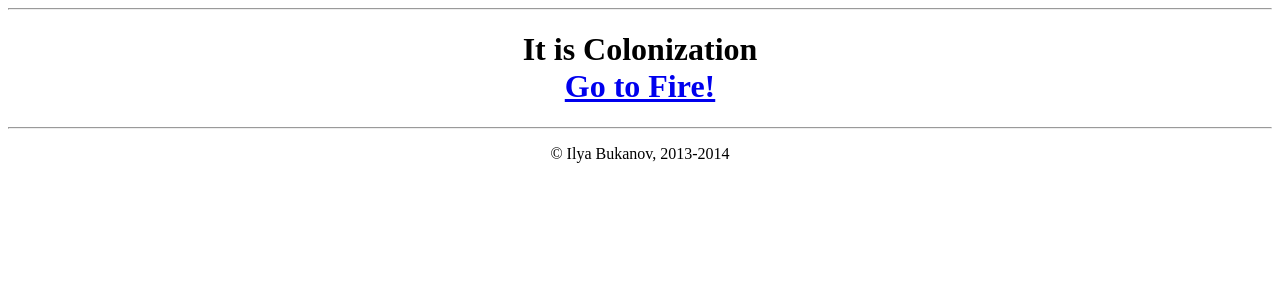
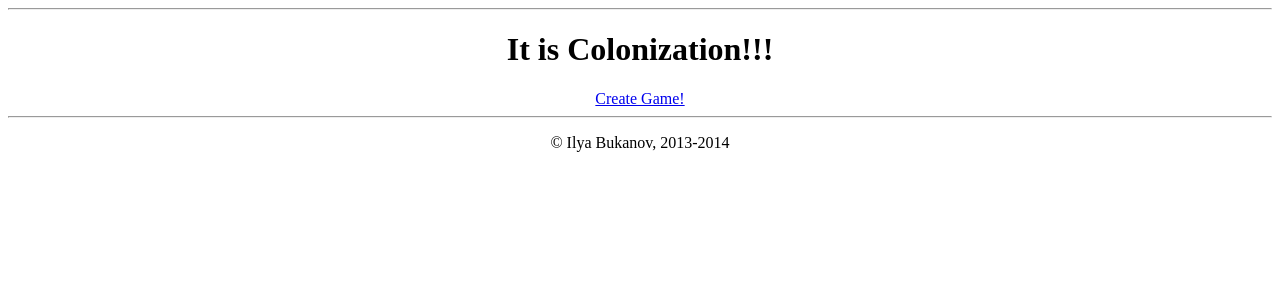
Before and after one commit to ArtemAstahov/colonization, a Django app: page / in a window 1280 px wide. Shown: the part 28-328 px from the top of the page. Run offline with Django 3.2, Linux system fonts and the light colour scheme; the visitor is signed in with stand-in values (Sample User, id 1); data that the repository does not hold is empty; some libraries are stand-ins or nearby versions.

Commit message:
init players integration

```diff
--- a/game/models.py
+++ b/game/models.py
@@ -5,29 +5,31 @@ from django.db.models import Sum
 from django.utils import timezone
 
 
+GAME_STATE = {
+    0: 'CREATED',
+    1: 'STARTED',
+    2: 'FINISHED'
+}
+
+
 class Game(models.Model):
+    state = models.IntegerField(default=0)
     winner = models.ForeignKey(User)
     creation_date = models.DateTimeField(default=timezone.now())
 
 
-def create_game(user1):
-    game = Game(winner=user1)
+def create_game(user):
+    game = Game(winner=user)
     game.save()
 
-    player1 = create_player(user1, game, "red")
+    player = create_player(user, game, "red")
+    player.active = False
+    player.save()
 
     game_map = Map(game=game)
     game_map.save()
 
-    create_unit(game_map, 3, 2, player1, 1, True)
-    create_unit(game_map, 1, 5, player1, 2, True)
-    create_unit(game_map, 7, 4, player1, 3, True)
-    create_unit(game_map, 3, 2, player1, 4, True)
-    create_unit(game_map, 1, 1, player1, 5, True)
-
-    create_settlement(game_map, 3, 3, player1, 1, True)
-    create_settlement(game_map, 4, 5, player1, 2, True)
-    create_settlement(game_map, 6, 3, player1, 3, True)
+    create_unit(game_map, 3, 2, player, 1, True)
 
     return game
 
@@ -40,6 +42,19 @@ def is_created_game(user):
     return Player.objects.filter(user=user).exists()
 
 
+def get_host_game():
+    return Game.objects.filter(state=0).first()
+
+
+def join_to_game(user):
+    game = get_host_game()
+    player = create_player(user, game, "blue")
+    player.active = True
+    player.save()
+    game_map = game.map_set.all().first()
+    create_unit(game_map, 15, 10, player, 1, True)
+
+
 class Player(models.Model):
     user = models.ForeignKey(User)
     game = models.ForeignKey(Game)
@@ -49,13 +64,18 @@ class Player(models.Model):
 
     def increase_money_for_day(self):
         aggregate = Settlement.objects.filter(player=self.pk).aggregate(Sum('settlement_type'))
-        self.money = self.money + aggregate['settlement_type__sum']
+        if aggregate['settlement_type__sum'] is not None:
+            self.money = self.money + aggregate['settlement_type__sum']
 
 
 def create_player(user, game, color):
     player = Player(game=game, color=color, user=user)
     player.save()
     return player
+
+
+def get_player(user):
+    return Player.objects.filter(user=user).first()
 
 
 class Map(models.Model):
--- a/game/urls.py
+++ b/game/urls.py
@@ -5,6 +5,8 @@ from game import views
 urlpatterns = patterns('',
     url(r'^$', views.home),
     url(r'^game', views.game),
+    url(r'^create_game', views.create_game),
+    url(r'^join_to_game', views.join_to_game),
     url(r'^accounts/login', views.login),
     url(r'^accounts/logout', views.logout),
     url(r'^accounts/register', views.register),
--- a/game/views.py
+++ b/game/views.py
@@ -7,19 +7,33 @@ from django.contrib.auth.forms import UserCreationForm, AuthenticationForm
 from django.http import HttpResponseRedirect
 from django.shortcuts import render
 from django.core import serializers
-from game.models import Unit, create_game, Player, create_unit, Settlement, Map, UNIT_TYPE, create_settlement,\
-    SETTLEMENT_TYPE, check_margins, get_game_map, is_created_game
+from game import models
+from game.models import Unit, Player, create_unit, Settlement, UNIT_TYPE, create_settlement,\
+    SETTLEMENT_TYPE, check_margins, get_game_map, is_created_game, get_active_game, get_host_game, get_player
 
 
 def home(request):
-    return render(request, 'game/home.html')
+    if request.user.is_authenticated() and is_created_game(request.user):
+        return render(request, 'game/home.html', {'game': get_active_game(request.user)})
+    else:
+        return render(request, 'game/home.html', {'host_game': get_host_game()})
 
 
 @login_required
 def game(request):
-    if is_created_game(request.user) is not None:
-        create_game(request.user)
     return render(request, 'game/game.html')
+
+
+@login_required()
+def create_game(request):
+    models.create_game(request.user)
+    return HttpResponseRedirect("/game")
+
+
+@login_required()
+def join_to_game(request):
+    models.join_to_game(request.user)
+    return HttpResponseRedirect("/game")
 
 
 def login(request):
@@ -27,7 +41,7 @@ def login(request):
         form = AuthenticationForm(data=request.POST)
         if form.is_valid():
             auth.login(request, form.get_user())
-            return HttpResponseRedirect("/game")
+            return HttpResponseRedirect("/")
         else:
             errors = ["There is an error"]
             return render(request, 'game/login.html', {'form':  AuthenticationForm(), 'errors': errors})
@@ -49,7 +63,7 @@ def register(request):
             password = form.cleaned_data['password1']
             new_user = authenticate(username=username, password=password)
             auth.login(request, new_user)
-            return HttpResponseRedirect("/game")
+            return HttpResponseRedirect("/")
         else:
             errors = ["There is an error"]
             return render(request, 'game/register.html', {'form':  UserCreationForm(), 'errors': errors})
@@ -58,13 +72,13 @@ def register(request):
 
 
 def load_units(request):
-    units = get_game_map(request.user).unit_set.all()
+    units = get_player(request.user).unit_set.all()
     data = serializers.serialize('json', units, use_natural_keys=True)
     return http.HttpResponse(data, content_type='application/json')
 
 
 def load_settlements(request):
-    settlements = get_game_map(request.user).settlement_set.all()
+    settlements = get_player(request.user).settlement_set.all()
     data = serializers.serialize('json', settlements, use_natural_keys=True)
     return http.HttpResponse(data, content_type='application/json')
 
--- a/static/game/js/global.js
+++ b/static/game/js/global.js
@@ -7,3 +7,5 @@ var stage = new Kinetic.Stage({
 });
 
 var units = {}
+var player = null
+var playerDeferred = $.Deferred();
--- a/static/game/js/player.js
+++ b/static/game/js/player.js
@@ -6,6 +6,7 @@ function Player(money, color, active) {
 
 Player.prototype.show = function() {
     $('#player').html("money: " + this.money + ", active: " + this.active)
+    player = this
 }
 
 function loadPlayer() {
@@ -15,6 +16,7 @@ function loadPlayer() {
             var field = records[0].fields
             var player = new Player(field.money, field.color, field.active)
             player.show()
+            playerDeferred.resolve()
         }
     });
 }
--- a/static/game/js/settlement.js
+++ b/static/game/js/settlement.js
@@ -27,7 +27,7 @@ Settlement.prototype.show = function() {
         x: x - SETTLEMENT_OFFSET,
         y: y - SETTLEMENT_OFFSET,
         image: image,
-        fill: 'red',
+        fill: player.color,
         shadowColor: 'white',
         shadowBlur: 15,
         width: FIELD_SIZE + 2 * SETTLEMENT_OFFSET,
--- a/static/game/js/unit.js
+++ b/static/game/js/unit.js
@@ -43,7 +43,7 @@ Unit.prototype.show = function() {
         width: FIELD_SIZE,
         height: FIELD_SIZE,
         draggable: true,
-        fill: 'red',
+        fill: player.color,
         shadowColor: 'yellow',
         shadowBlur: 18,
         dragBoundFunc: function (pos) {
@@ -102,7 +102,7 @@ Unit.prototype.show = function() {
         opacity: 0.5,
         width: FIELD_SIZE,
         height: FIELD_SIZE,
-        fill: 'red',
+        fill: player.color,
         shadowColor: 'white',
         listening: false
     });
--- a/templates/game/home.html
+++ b/templates/game/home.html
@@ -1,12 +1,20 @@
 {% extends "game/layout.html" %}
 
 {% block content %}
-    <h1 style="text-align: center">It is Colonization
-        <br>
+    <h1 style="text-align: center">It is Colonization!!!</h1>
+    <div>
         {% if user.is_authenticated %}
-            <a href="game">Go to Fire!</a>
+            {% if game %}
+                <a href="/game">Go to Fire!</a>
+            {% else %}
+                <a href="/create_game">Create Game!</a>
+            {% endif %}
+            {% if host_game %}
+                <br>
+                <a href="/join_to_game">Join to Game!</a>
+            {% endif %}
         {%  else  %}
             <a href="/accounts/register">Just Register</a> or <a href="/accounts/login">Login</a>
         {% endif %}
-    </h1>
+    </div>
 {% endblock %}
```
Also changed, not shown: static/game/js/play.js (+5 -2 lines).
